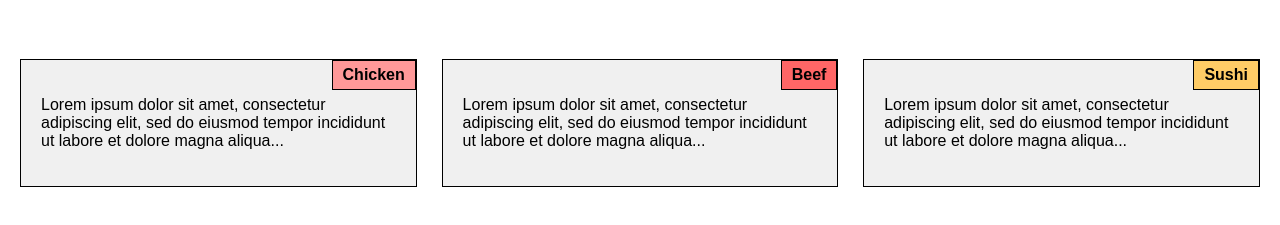
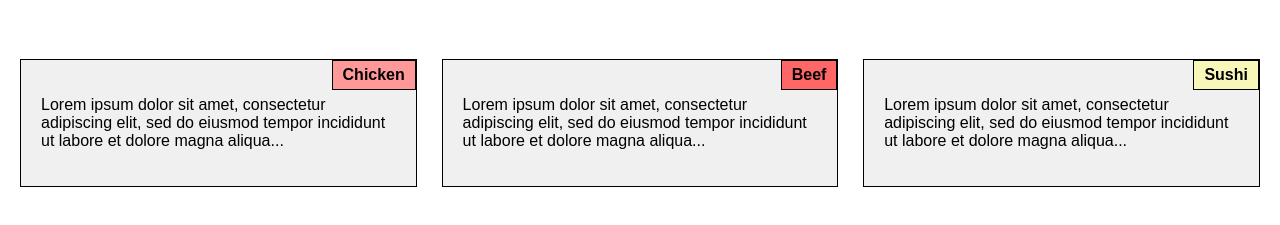
Before and after one commit to jimeguti/coursera-module2, a plain HTML site: page module2-solution/index.html in a window 1280 px wide. Shown: the part 81-306 px from the top of the page. Drawn offline with Linux system fonts and the light colour scheme.

Commit message:
Modified page again 8

```diff
--- a/module2-solution/index.html
+++ b/module2-solution/index.html
@@ -56,7 +56,7 @@
 }
 
 #sushi .title {
-    background-color: #ffcc66;
+    background-color: #f7f7b9;
 }
 
 @media (min-width: 992px) {
```
